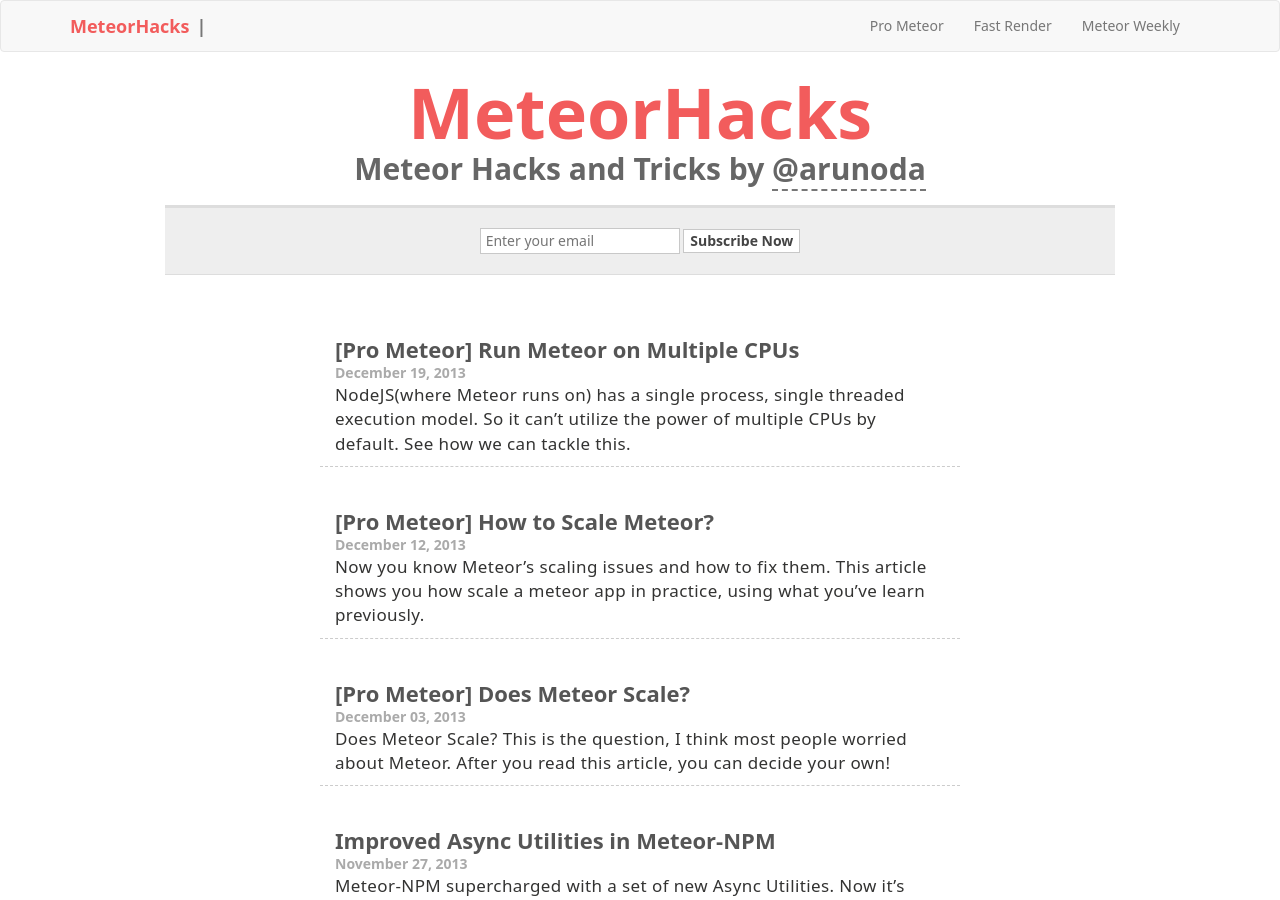
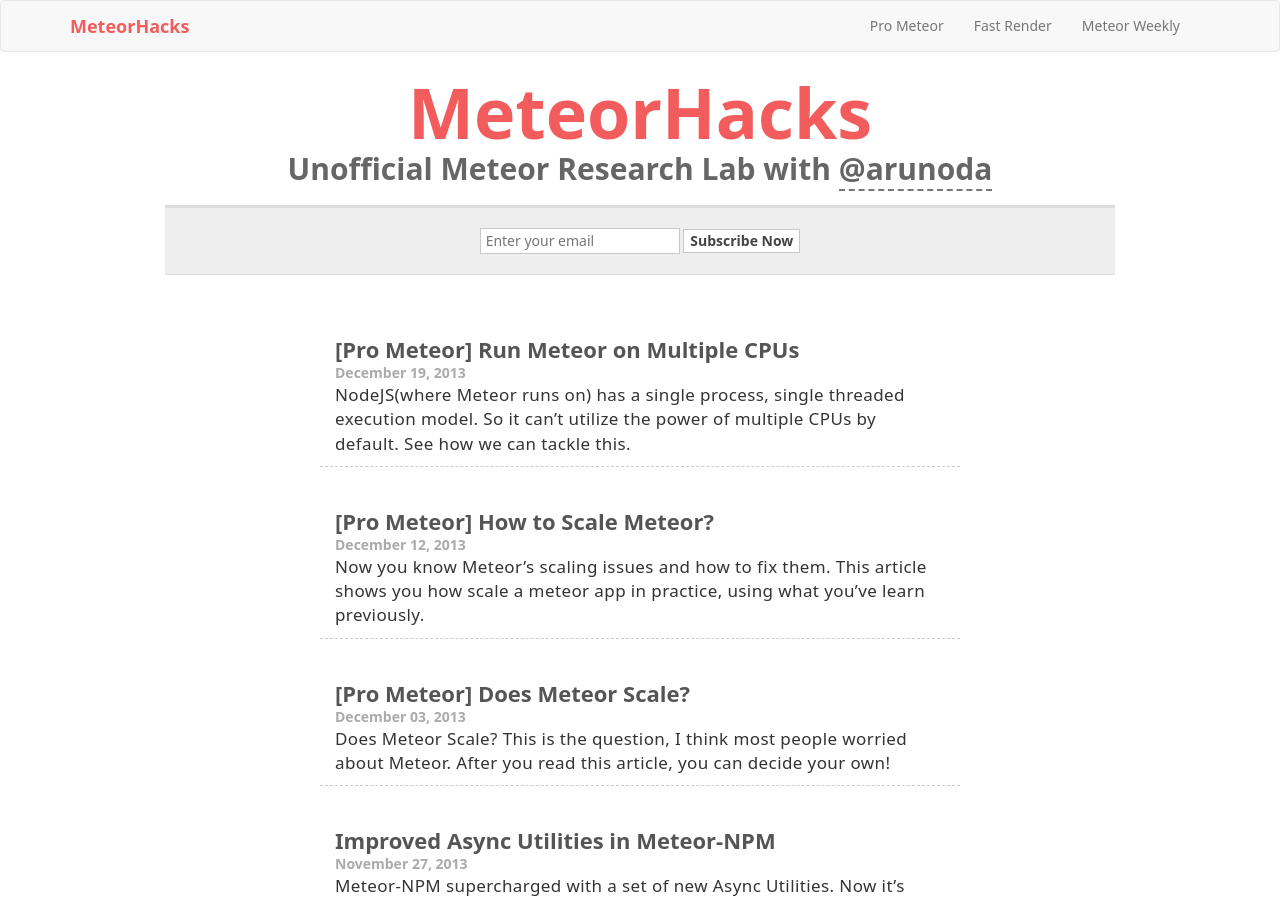
Before and after one commit to meteorhacks/meteorhacks.github.io, a Jekyll site: the page built from index.html, in a window 1280 px wide and 900 px high. Built offline with Jekyll 4.4.1, drawn with Linux system fonts in a browser that asks for light colours; some of the changed text lies outside the part shown.

Commit message:
updated some layout and tagline

```diff
--- a/_includes/footer.html
+++ b/_includes/footer.html
@@ -1,3 +1,6 @@
 <footer role='content-info' class='container'>
-  MeteorHacks - 2013 - by <a href="https://plus.google.com/u/0/+ArunodaSusiripala?rel=author">Arunoda Susiripala</a>
+  MeteorHacks - 2014
+  {% if page.category == 'blog' or page.category == 'prometeor' %}
+     - by <a href="https://plus.google.com/u/0/+ArunodaSusiripala?rel=author">Arunoda Susiripala</a>
+  {% endif %}
 </footer>
--- a/_includes/header.html
+++ b/_includes/header.html
@@ -8,7 +8,9 @@
         <span class="icon-bar"></span>
       </button>
       <a class="navbar-brand" id='mh-navbar-brand-title' href="/">MeteorHacks</a>
-      <a class="navbar-brand" id='mh-navbar-brand-sub-title' href="/{{page.section}}">| {{site.data.sections[page.section].caption}} </a>
+      {% if page.section %}
+        <a class="navbar-brand" id='mh-navbar-brand-sub-title' href="/{{page.section}}">| {{site.data.sections[page.section].caption}} </a>
+      {% endif %}
     </div>
     <nav class='collapse navbar-collapse mh-navbar-collapse clearfix' role='navigation'>
       <ul class="nav navbar-nav pull-right">
--- a/_layouts/home.html
+++ b/_layouts/home.html
@@ -3,7 +3,7 @@
 <head>
   <meta http-equiv="Content-Type" content="text/html; charset=utf-8">
   <meta name="description" content="Latest Article: {{site.categories.blog[0].summery}}" />
-  <title>MeteorHacks - Meteor Hacks and Tricks by @arunoda</title>
+  <title>Unofficial Meteor Research Lab with @arunoda</title>
   <link rel="stylesheet" type="text/css" href="/css/bootstrap.min.css" />
   <link rel="stylesheet" type="text/css" href="/css/style.css" />
   <link href="/blog/rss.xml" rel="alternate" type="application/rss+xml" title="MeteorHacks - Meteor hacks and tricks by arunoda" />
@@ -21,11 +21,11 @@
     <div class='col-xs-12'>
       <div class='hidden-xs'>
         <div class='home-logo-meteorhacks'><h1>MeteorHacks</h1></div>
-        <div class='home-logo-tagline'><h2>Meteor Hacks and Tricks by <a href='https://twitter.com/arunoda'>@arunoda</a></h2></div>
+        <div class='home-logo-tagline'><h2>Unofficial Meteor Research Lab with <a href='https://twitter.com/arunoda'>@arunoda</a></h2></div>
       </div>
       <div class='visible-xs'>
         <div class='home-logo-meteorhacks-xs'><h1>MeteorHacks</h1></div>
-        <div class='home-logo-tagline-xs'><h2>Meteor Hacks and Tricks by <a href='https://twitter.com/arunoda'>@arunoda</a></h2></div>
+        <div class='home-logo-tagline-xs'><h2>Unofficial Meteor Research Lab with <a href='https://twitter.com/arunoda'>@arunoda</a></h2></div>
       </div>
     </div>
   </div>
```
